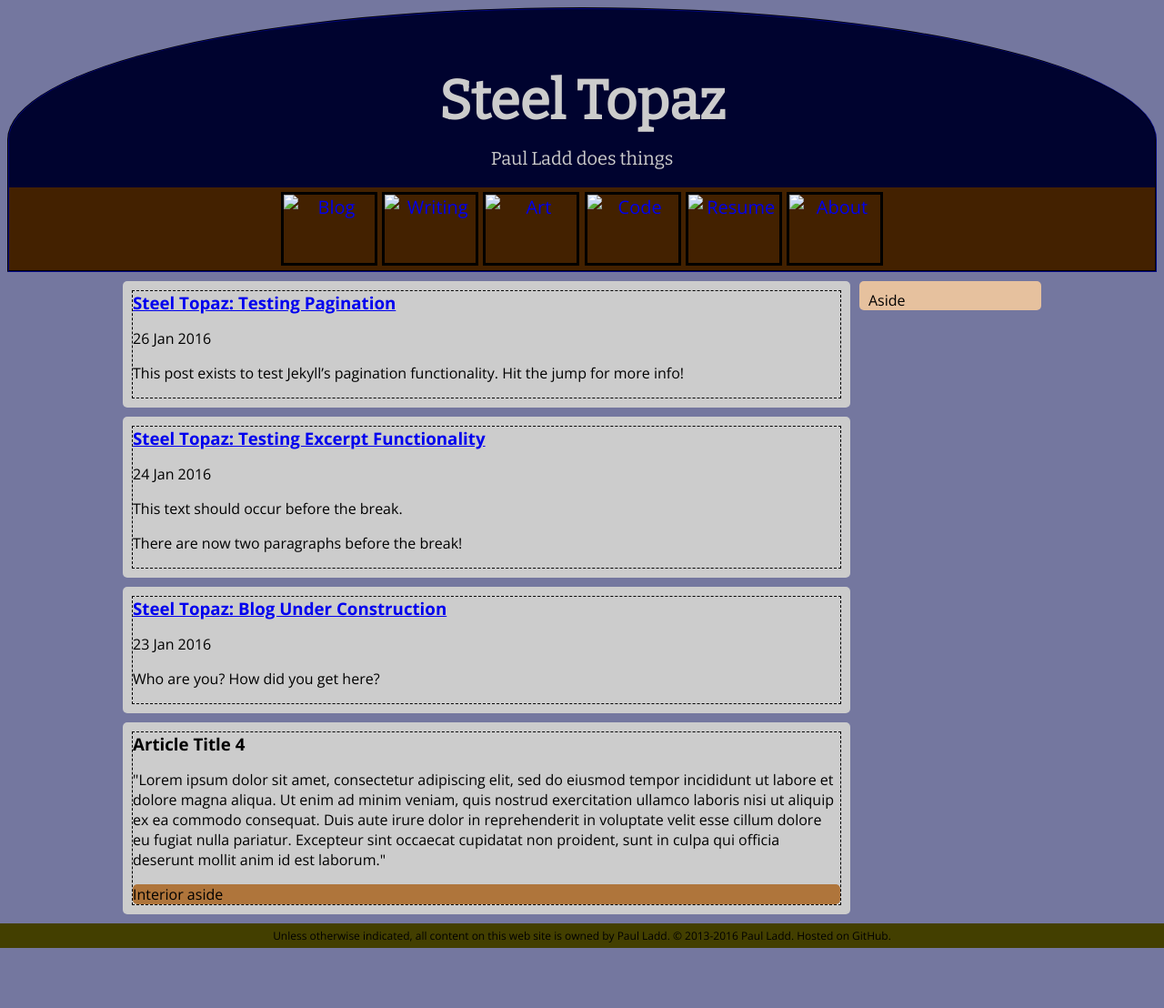
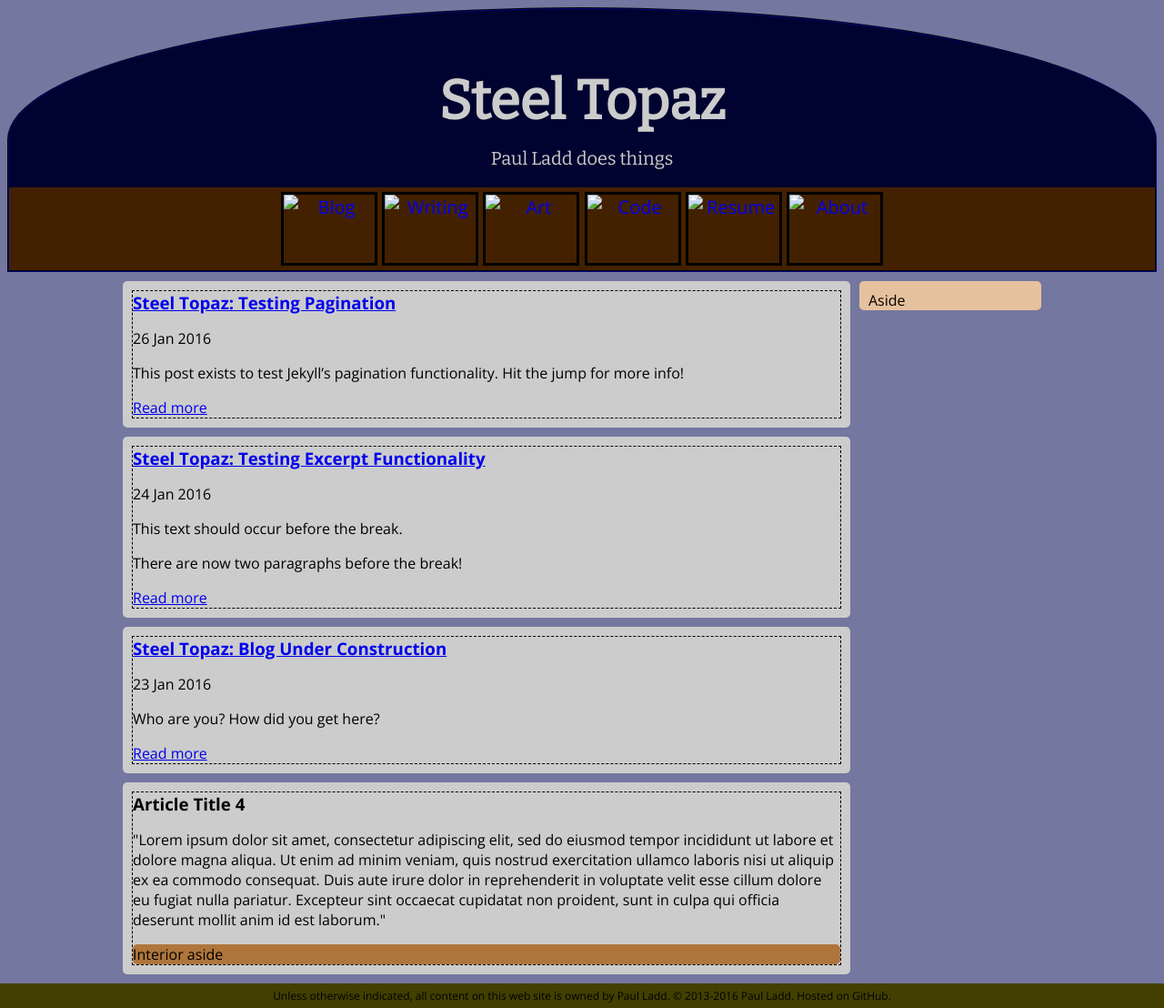
Before and after one commit to itspladd/personal-website-old, a Jekyll site: the page built from index.html, in a window 1280 px wide. Shown: the whole page at 91% size. Built offline with Jekyll 4.4.1, drawn with Linux system fonts in a browser that asks for light colours; the list of posts is cut into pages by our own code; before the commit the page ends 1042 px from its top, so only the background shows below that.

Commit message:
Added read more link for blog posts
Also corrected a minor space style issue

```diff
--- a/index.html
+++ b/index.html
@@ -6,9 +6,10 @@ title: "Steel Topaz: Paul Ladd Does Words, Art, and Code"
             {% for post in paginator.posts %}
             <section>
                 <article>
-                    <a href="{{ post.url }}" title= "{{ post.title }}"><h1>{{ post.title }}</h1></a>
+                    <a href="{{ post.url }}" title="{{ post.title }}"><h1>{{ post.title }}</h1></a>
                     <p>{{ post.date | date_to_string }}</p>
                     {{ post.excerpt }}
+                    <a href="{{ post.url }}" title="{{ post.title }}">Read more</a>
                 </article>
             </section>
             {% endfor %}
```
